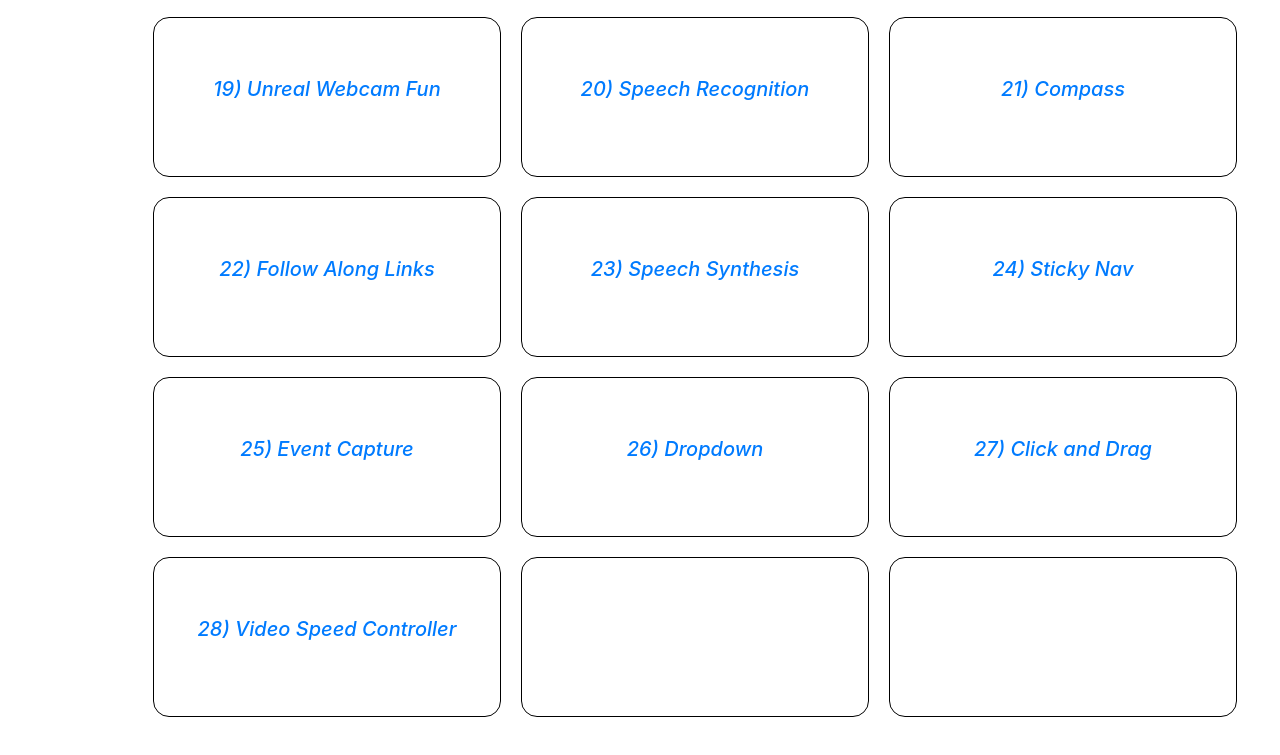
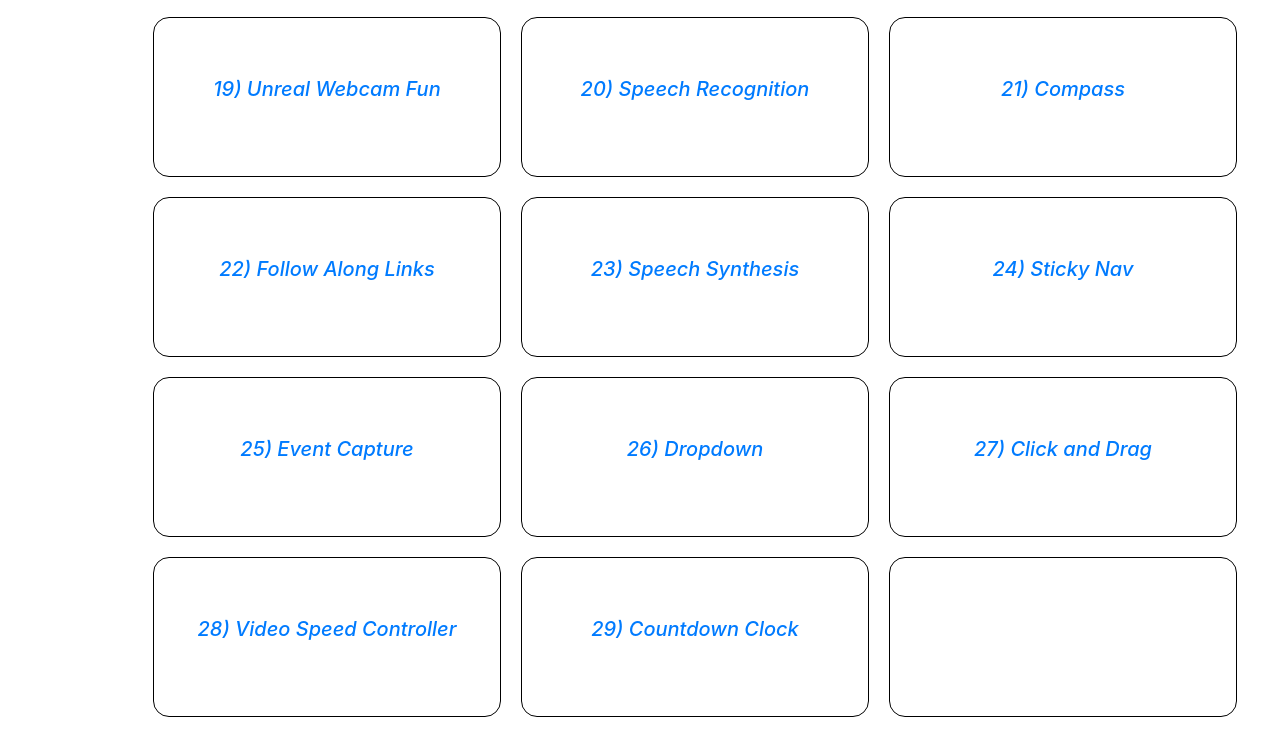
Before and after one commit to mervekrblt/JavaScript-30, a plain HTML site: page index.html in a window 1280 px wide. Shown: the part 1201-1956 px from the top of the page. Drawn offline with nearby package versions, Linux system fonts and the light colour scheme.

Commit message:
Update README and index.html files

```diff
--- a/index.html
+++ b/index.html
@@ -37,7 +37,7 @@
         <div class="box"><p><a href="26-Dropdown/index.html">26) Dropdown</a></p></div>
         <div class="box"><p><a href="27-Click and Drag/index.html">27) Click and Drag</a></p></div>
         <div class="box"><p><a href="28-Video Speed Controller/index.html">28) Video Speed Controller</a></p></div>
-        <div class="box"></div>
+        <div class="box"><p><a href="29-Countdown Clock/index.html">29) Countdown Clock</a></p></div>
         <div class="box"></div>
 
     </div>
```
Also changed, not shown: README.md.
